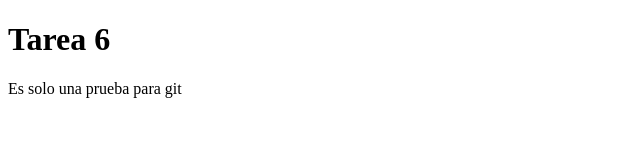
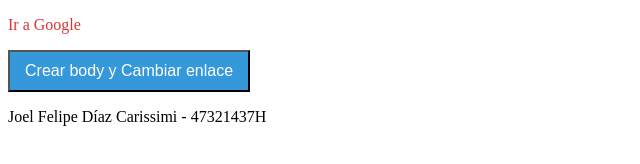
Before and after one commit to joeldiazcc/Tarea6, a plain HTML site: page index.html in a window 1280 px wide. Shown: the whole page, without its empty margins (0-640 px from the left). Drawn offline with Linux system fonts and the light colour scheme.

Commit message:
Subida de código

```diff
--- a/index.html
+++ b/index.html
@@ -1,12 +1,20 @@
- <!DOCTYPE html>
-<html>
+<!DOCTYPE html>
+<html lang="es">
 <head>
-<title>Tarea 6: Uso de plantillas documentación y control de versiones</title>
+    <meta charset="UTF-8">
+    <title>Tarea 6 - Joel Felipe Díaz Carissimi</title>
+    <link rel="stylesheet" href="styles.css">
 </head>
 <body>
-
-<h1>Tarea 6</h1>
-<p>Es solo una prueba para git</p>
-
+    <!-- El enlace -->
+    <p><a id="enlace" href="http://www.google.es">Ir a Google</a></p>
+    <!-- El boton -->
+    <button onclick="crearBody_modificarEnlace();">Crear body y Cambiar enlace</button>
+    <!-- Footer -->
+    <footer>
+        <p>Joel Felipe Díaz Carissimi - 47321437H</p>
+    </footer>
+    <!-- Ya con toda la página cargada ejecutamos los c -->
+    <script src="scripts.js"></script>
 </body>
 </html>
--- /dev/null
+++ b/scripts.js
@@ -0,0 +1,26 @@
+/**
+ * Crea elementos dinámicos y modifica un enlace existente en el documento.
+ */
+function crearBody_modificarEnlace() {
+    // Crear elementos
+    var nuevoH1 = document.createElement("h1");
+    nuevoH1.textContent = "Encabezado dinámico";
+
+    var nuevaHR = document.createElement("hr");
+
+    var nuevoDiv = document.createElement("div");
+    var nuevoParrafo = document.createElement("p");
+    nuevoParrafo.textContent = "Párrafo dinámico";
+    nuevoDiv.appendChild(nuevoParrafo);
+
+    // Modificar enlace existente
+    var enlaceExistente = document.getElementById('enlace');
+    enlaceExistente.href = "http://www.wikipedia.org";
+    enlaceExistente.textContent = "Ir a Wikipedia";
+
+    // Insertar elementos en el body
+    var body = document.body;
+    body.insertBefore(nuevoDiv, body.lastChild); // Inserta el nuevoDiv antes del último hijo del body
+    body.insertBefore(nuevaHR, nuevoDiv); // Inserta la nuevaHR antes de nuevoDiv
+    body.insertBefore(nuevoH1, nuevaHR); // Inserta el nuevoH1 antes de la nuevaHR
+}
--- /dev/null
+++ b/styles.css
@@ -0,0 +1,14 @@
+button {
+    background-color: #3498db;
+    color: #fff;
+    padding: 10px 15px;
+    font-size: 16px;
+    cursor: pointer;
+}
+a {
+    color: #db3434;
+    text-decoration: none;
+}
+a:hover {
+    text-decoration: underline;
+}
```
Also changed, not shown: 1 other file.
